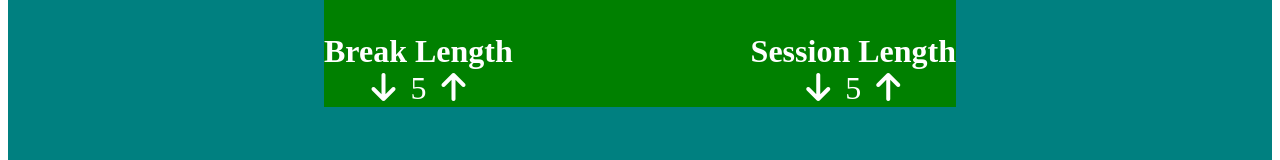
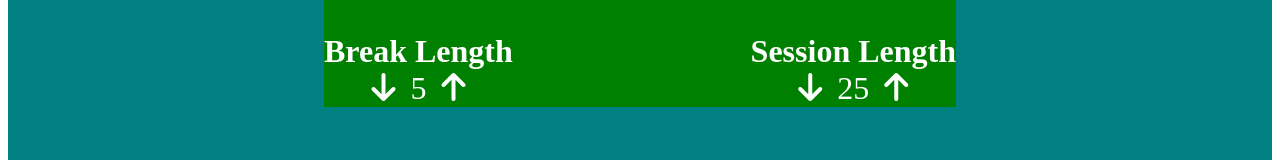
Before and after one commit to errami01/pomodoro-timer, a React (Create React App) app: page / in a window 1280 px wide. Shown: the part 418-578 px from the top of the page. Built offline with nearby package versions, Linux system fonts and the light colour scheme.

Commit message:
add sessionDuration state

```diff
--- a/src/App.js
+++ b/src/App.js
@@ -3,7 +3,7 @@ import { useState, useEffect } from 'react';
 import Params from './Params';
 
 function App() {
-const [amount, setAmount] = useState(10)
+const [sessionDuration, setSessionDuration] = useState(25)
 useEffect(()=>{
   setInterval(()=>{
 
@@ -16,7 +16,7 @@ useEffect(()=>{
       </h1>
       <div className='app-params-container'>
         <Params id="break-label" label="Break Length" counter={5}/>
-        <Params id="session-label" label="Session Length" counter={5}/>
+        <Params id="session-label" label="Session Length" counter={sessionDuration}/>
       </div>
 
     </div>
```
